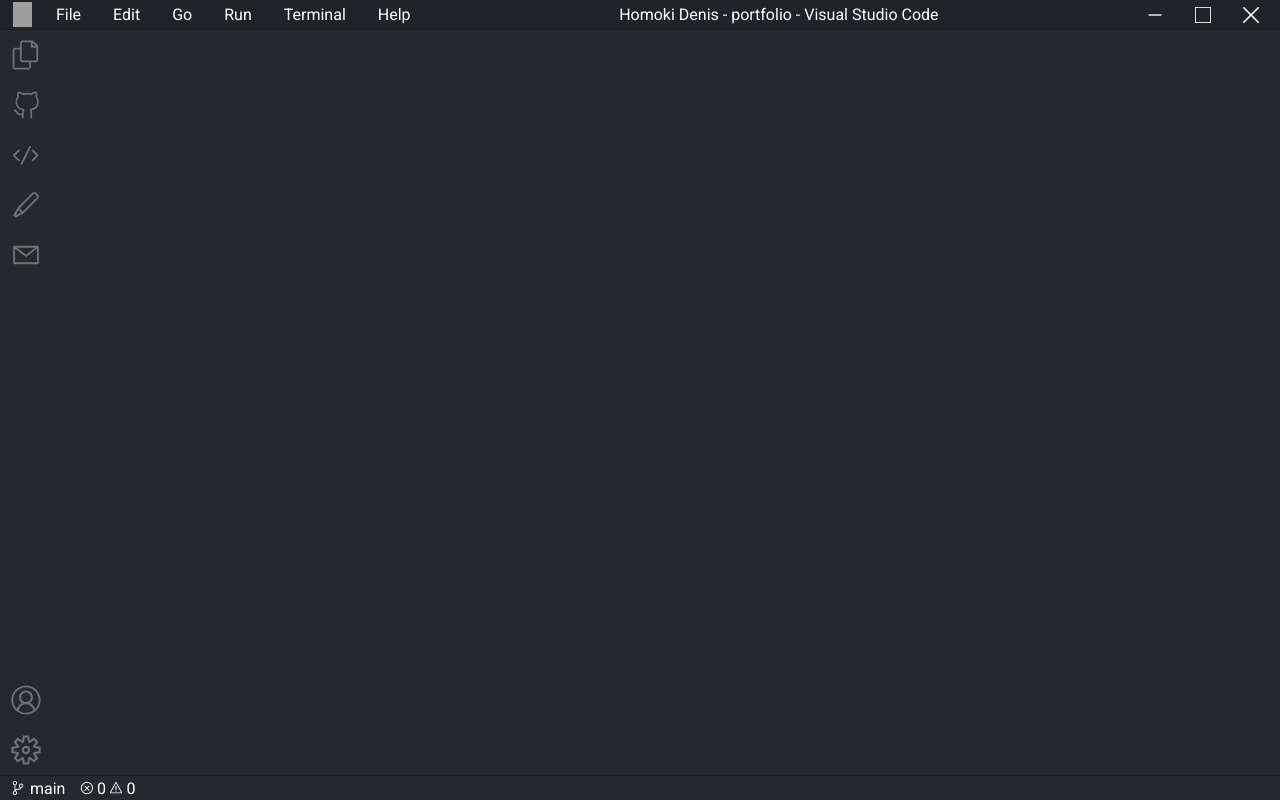
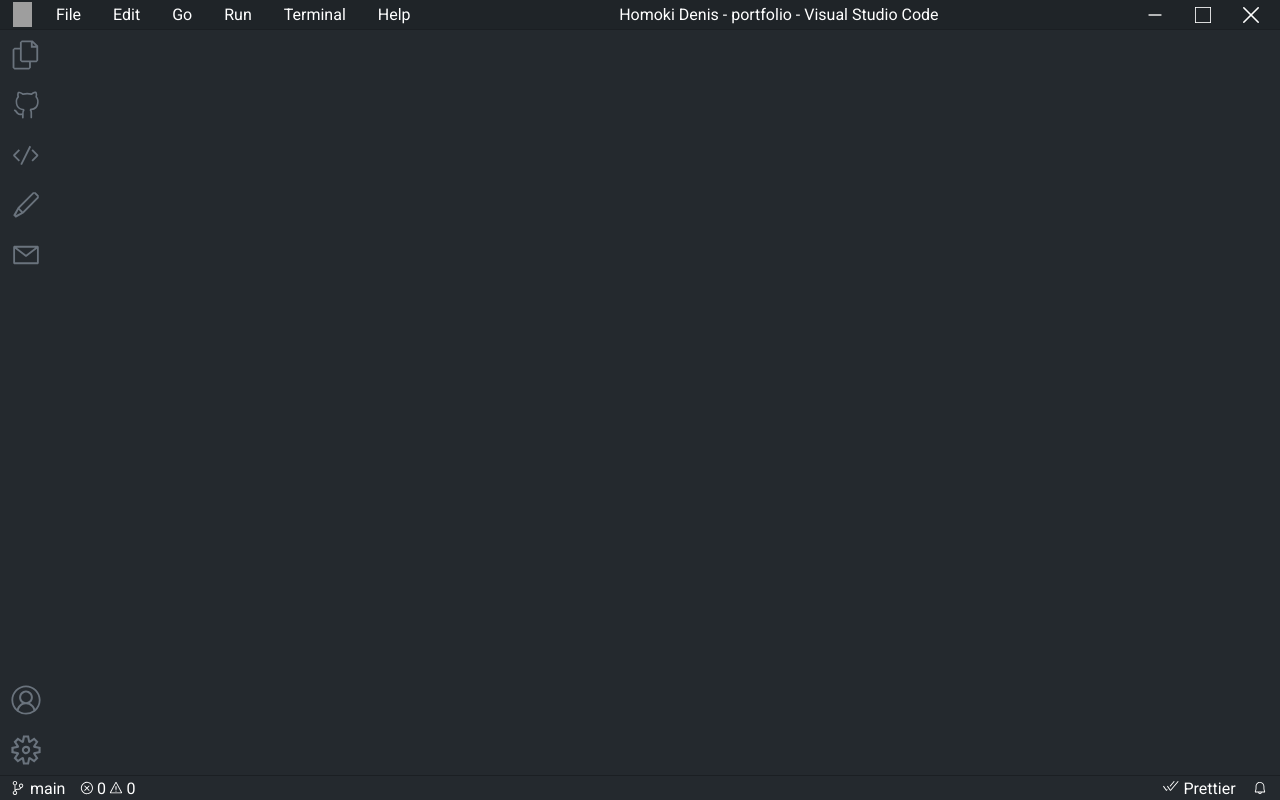
Before and after one commit to homoki-denis/Portfolio, a React (Vite) app: page / in a window 1280 px wide. Built offline with nearby package versions, Linux system fonts and the light colour scheme; grey boxes are pictures that could not be loaded.

Commit message:
added some styles to footer

```diff
--- a/src/components/Footer.jsx
+++ b/src/components/Footer.jsx
@@ -48,7 +48,40 @@
         </div>
       </div>
 
-      <div className="footer-right"></div>
+      <div className="footer-right">
+        <div className="footer-right-div">
+          <svg
+            width="16"
+            height="16"
+            xmlns="http://www.w3.org/2000/svg"
+            fill="currentColor"
+            class="Bottombar_icon__zdqmH"
+          >
+            <path
+              fill-rule="evenodd"
+              clip-rule="evenodd"
+              d="M15.62 3.596 7.815 12.81l-.728-.033L4 8.382l.754-.53 2.744 3.907L14.917 3l.703.596z"
+            ></path>
+            <path
+              fill-rule="evenodd"
+              clip-rule="evenodd"
+              d="m7.234 8.774 4.386-5.178L10.917 3l-4.23 4.994.547.78zm-1.55.403.548.78-.547-.78zm-1.617 1.91.547.78-.799.943-.728-.033L0 8.382l.754-.53 2.744 3.907.57-.672z"
+            ></path>
+          </svg>
+          <span>Prettier</span>
+        </div>
+        <div className="footer-bell">
+          <svg
+            width="14"
+            height="14"
+            viewBox="0 0 16 16"
+            xmlns="http://www.w3.org/2000/svg"
+            fill="currentColor"
+          >
+            <path d="M13.377 10.573a7.63 7.63 0 01-.383-2.38V6.195a5.115 5.115 0 00-1.268-3.446 5.138 5.138 0 00-3.242-1.722c-.694-.072-1.4 0-2.07.227-.67.215-1.28.574-1.794 1.053a4.923 4.923 0 00-1.208 1.675 5.067 5.067 0 00-.431 2.022v2.2a7.61 7.61 0 01-.383 2.37L2 12.343l.479.658h3.505c0 .526.215 1.04.586 1.412.37.37.885.586 1.412.586.526 0 1.04-.215 1.411-.586s.587-.886.587-1.412h3.505l.478-.658-.586-1.77zm-4.69 3.147a.997.997 0 01-.705.299.997.997 0 01-.706-.3.997.997 0 01-.3-.705h1.999a.939.939 0 01-.287.706zm-5.515-1.71l.371-1.114a8.633 8.633 0 00.443-2.691V6.004c0-.563.12-1.113.347-1.616.227-.514.55-.969.969-1.34.419-.382.91-.67 1.436-.837.538-.18 1.1-.24 1.65-.18a4.147 4.147 0 012.597 1.4 4.133 4.133 0 011.004 2.776v2.01c0 .909.144 1.818.443 2.691l.371 1.113h-9.63v-.012z"></path>
+          </svg>
+        </div>
+      </div>
     </div>
   );
 };
--- a/src/styles/_footer.scss
+++ b/src/styles/_footer.scss
@@ -35,4 +35,29 @@
       }
     }
   }
+  .footer-right {
+    display: flex;
+    align-items: center;
+    .footer-right-div {
+      margin: 0 0.5rem;
+      padding: 0 0.3rem;
+      span {
+        padding-left: 0.3rem;
+      }
+      &:hover {
+        background-color: #4f4f52;
+        cursor: pointer;
+      }
+    }
+    .footer-bell {
+      padding: 0.2rem 0.3rem;
+      margin-right: 0.5rem;
+      display: flex;
+      align-items: center;
+      &:hover {
+        background-color: #4f4f52;
+        cursor: pointer;
+      }
+    }
+  }
 }
--- a/src/styles/_topNav.scss
+++ b/src/styles/_topNav.scss
@@ -52,7 +52,7 @@
 
   .topnav .navbarButtonsItems .topNavButtons {
     padding: 0 0.3rem;
-    height: 0.8rem;
+    height: 0.6rem;
   }
 
   .topnav .navbarName {
```
